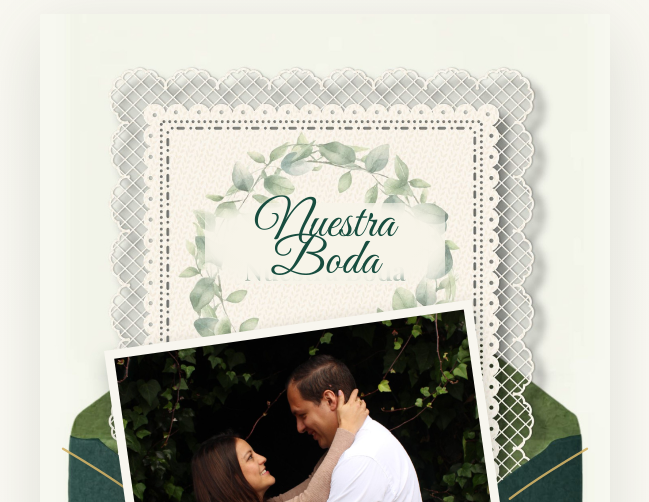
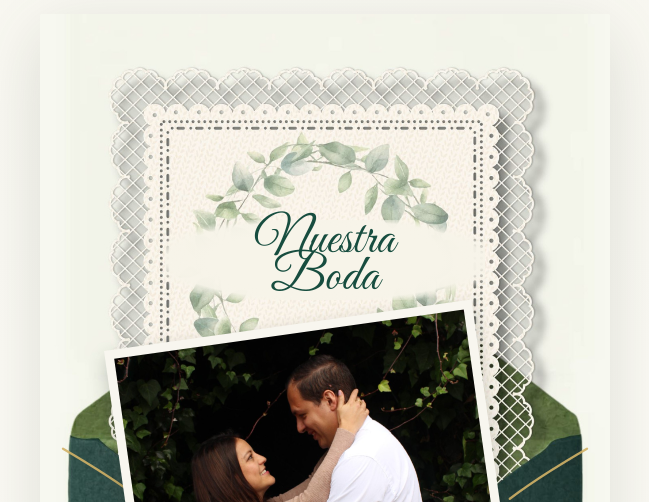
Before and after one commit to cupegui15/invitacion-adriana-cristian, a plain HTML site: page index.html in a window 1280 px wide. Shown: the top 502 px of the page, without its empty margins (315-964 px from the left). Drawn offline with Linux system fonts and the light colour scheme.

Commit message:
Soften title patch and lower cover title

```diff
--- a/index.html
+++ b/index.html
@@ -12,7 +12,7 @@
     <link rel="preload" as="image" href="assets/images/portada-sobre-arandelas.jpg" />
     <link rel="preload" as="image" href="assets/images/sello.png" />
     <link rel="preload" as="image" href="assets/images/foto-portada-optimizada.jpeg" fetchpriority="high" />
-    <link rel="stylesheet" href="portada.css?v=20261119-portada-4" />
+    <link rel="stylesheet" href="portada.css?v=20261119-portada-5" />
     <script src="portada.js?v=apertura-4" defer></script>
   </head>
   <body>
--- a/portada.css
+++ b/portada.css
@@ -72,15 +72,15 @@ body {
 .cover-title-patch {
   position: absolute;
   z-index: 1;
-  top: 23.5%;
-  left: 29%;
-  width: 42%;
+  top: 25.5%;
+  left: 22%;
+  width: 56%;
   height: 10%;
   display: grid;
   align-content: center;
   justify-items: center;
   color: #174d3f;
-  background: radial-gradient(ellipse, #f7f4e9 0 55%, rgb(247 244 233 / 96%) 68%, rgb(247 244 233 / 0%) 100%);
+  background: radial-gradient(ellipse, #f7f4e9 0 52%, rgb(247 244 233 / 96%) 70%, rgb(247 244 233 / 0%) 82%);
   font-family: "Great Vibes", "Tangerine", cursive;
   font-size: clamp(2.1rem, 8vw, 3.2rem);
   line-height: .72;
```
